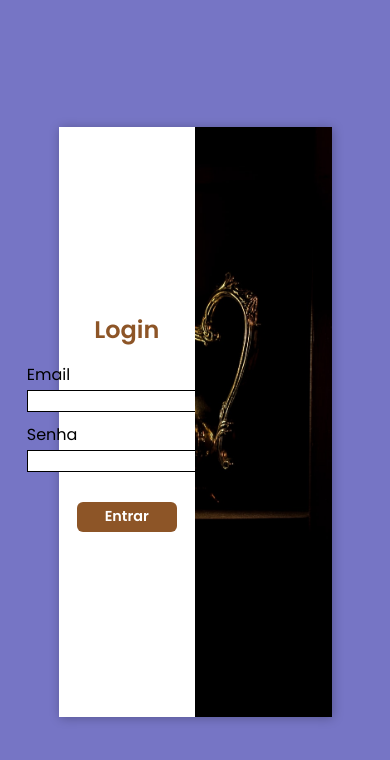
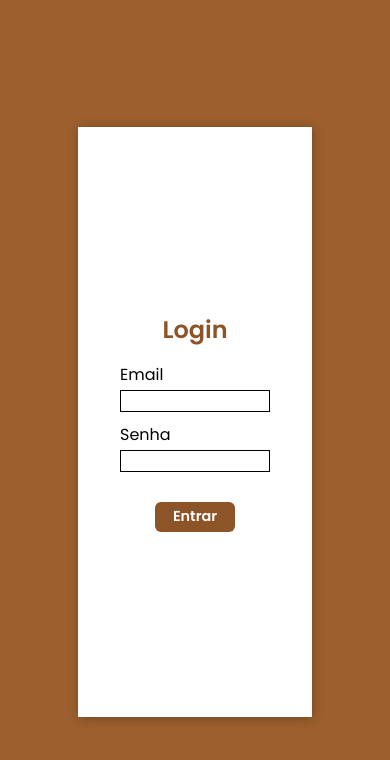
Before and after one commit to Ericodesenvolvedor/Tela-login, a plain HTML site: page index.html in a window 390 px wide. Drawn offline with Linux system fonts and the light colour scheme.

Commit message:
Resposivo
Agora a tela de login está totalmente responsiva.

```diff
--- a/index.html
+++ b/index.html
@@ -19,11 +19,11 @@
                     <h1>Login</h1>
                 </div>
 
-                <form class="formulario">
+                <form class="formulario" method="post">
 
                     <div class="email">
                         <label for="#email">Email</label>
-                        <input type="email" name="email" id="email" required>
+                        <input type="email" name="email" id="email"  required>
                     </div>
 
                     <div class="password">
--- a/style.css
+++ b/style.css
@@ -10,7 +10,7 @@
 main {
     width: 100%;
     height: 100vh;
-    background-color: rgb(118, 117, 197);
+    background-color: #9c5f2d;
 
     display: flex;
     justify-content: center;
@@ -97,3 +97,53 @@ main {
     background-repeat: no-repeat;
     background-size: cover;
 }
+
+/*----------------------- Responsivo -----------------------*/
+
+@media screen and (max-width: 650px) {
+
+    #container-interno {
+        width: 50%;
+        height: 70%;
+    }
+
+    #lado-esquerdo {
+        width: 100%;
+        height: 100%;
+
+        display: flex;
+        flex-direction: column;
+        align-items: center;
+        justify-content: center;
+    }
+
+    #lado-direito {
+        background-image: none;
+    }
+}
+
+@media screen and (max-width: 450px) {
+
+    #container-interno {
+        width: 60%;
+        height: 70%;
+    }
+
+    #lado-esquerdo .formulario {
+        width: 100%;
+
+        display: flex;
+        flex-direction: column;
+        align-items: center;
+    }
+
+    #lado-esquerdo .formulario input {
+        width: 150px;
+    }
+
+    #lado-esquerdo .formulario button {
+        width: 80px;
+        background-color:#8d5527;
+    }
+
+}
```
